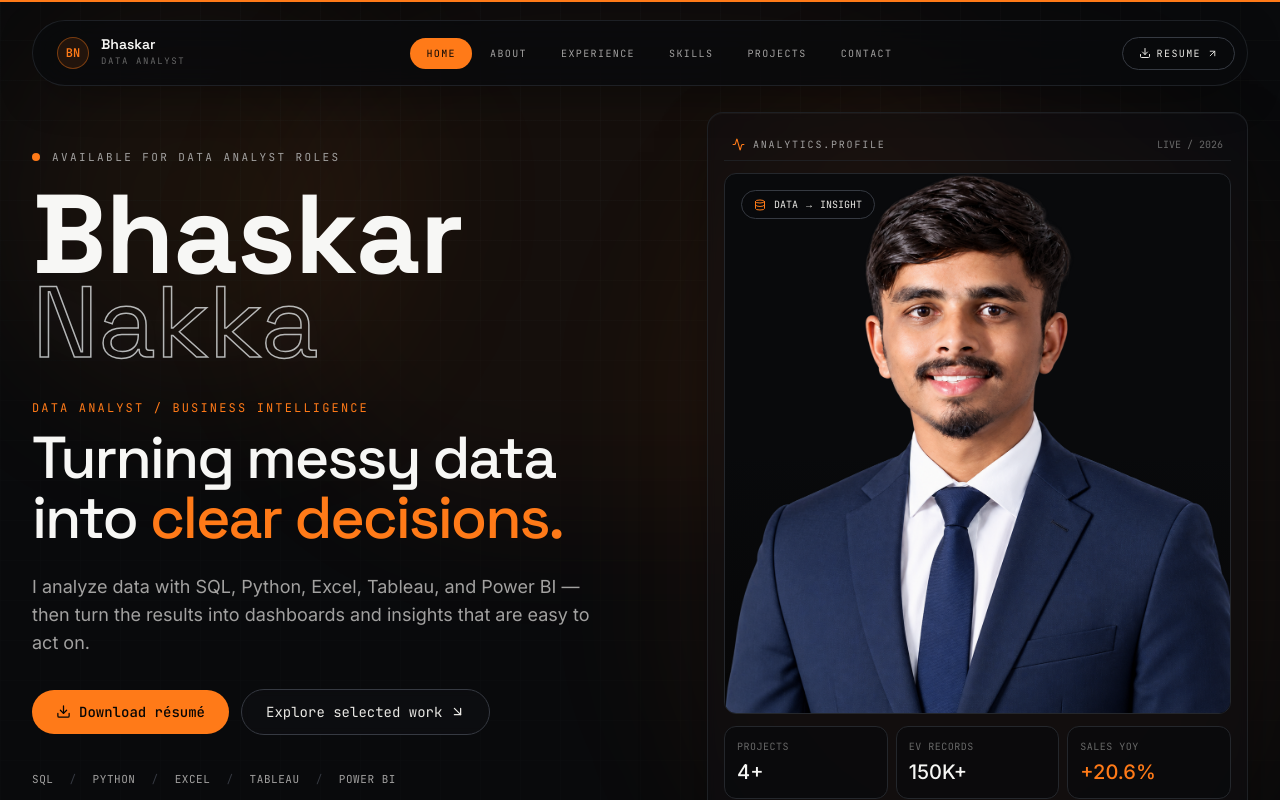
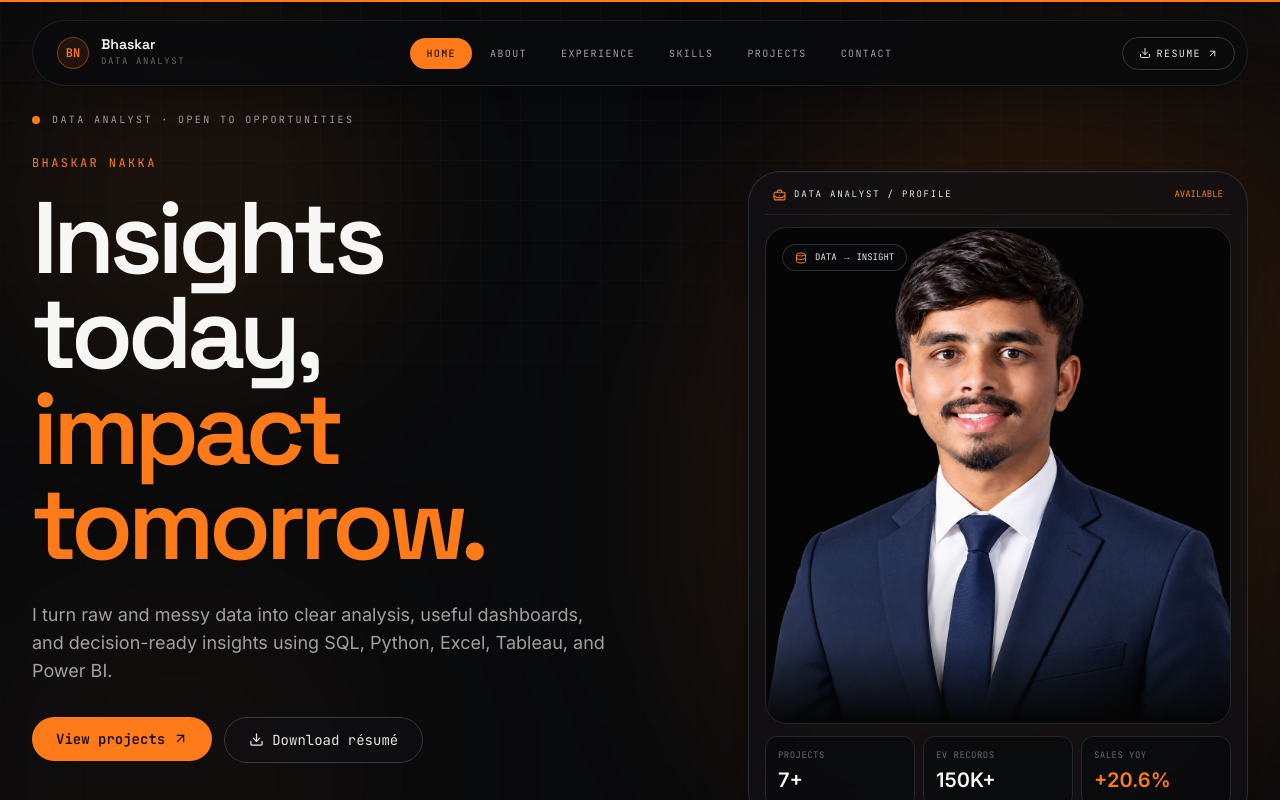
Before and after one commit to bhaskar-nb/portfolio, a Next.js app: page / in a window 1280 px wide. Shown: the top 800 px of the page. Built offline with nearby package versions, Linux system fonts and the light colour scheme.

Commit message:
feat: redesign hero around preview 4

```diff
--- a/components/Hero.tsx
+++ b/components/Hero.tsx
@@ -2,150 +2,127 @@
 
 import Image from "next/image";
 import { motion } from "framer-motion";
-import { Download, Mail, Github, Linkedin, BarChart3, ArrowDownRight, Database, Activity } from "lucide-react";
+import { Download, Mail, Github, Linkedin, BarChart3, ArrowUpRight, Database, BriefcaseBusiness } from "lucide-react";
 import { profile } from "@/lib/data";
 import MagneticButton from "@/components/MagneticButton";
-
-const [firstName, ...remainingName] = profile.name.split(" ");
-const lastName = remainingName.join(" ");
 
 export default function Hero() {
   return (
     <section id="home" className="relative flex min-h-[100svh] items-center overflow-hidden px-4 pb-16 pt-28 sm:px-6 lg:px-8">
-      <div className="pointer-events-none absolute inset-0 bg-grid-fine bg-grid opacity-60" />
-      <div className="pointer-events-none absolute left-1/2 top-0 h-[520px] w-[760px] -translate-x-1/2 rounded-full bg-teal/5 blur-3xl" />
+      <div className="pointer-events-none absolute inset-0 bg-grid-fine bg-grid opacity-50" />
+      <div className="pointer-events-none absolute -right-32 top-10 h-[520px] w-[520px] rounded-full bg-gold/10 blur-[140px]" />
+      <div className="pointer-events-none absolute left-0 bottom-0 h-[360px] w-[360px] rounded-full bg-gold/5 blur-[120px]" />
 
-      <div className="relative mx-auto grid w-full max-w-7xl items-center gap-14 lg:grid-cols-[1.08fr_0.92fr] lg:gap-10">
+      <div className="relative mx-auto grid w-full max-w-7xl items-center gap-12 lg:grid-cols-[1fr_0.86fr] lg:gap-16">
         <div className="relative z-10">
           <motion.div
             initial={{ opacity: 0, y: 18 }}
             animate={{ opacity: 1, y: 0 }}
-            transition={{ duration: 0.7 }}
-            className="mb-6 flex items-center gap-3 font-mono text-[11px] uppercase tracking-[0.22em] text-ink-400"
+            transition={{ duration: 0.65 }}
+            className="mb-7 flex items-center gap-3 font-mono text-[10px] uppercase tracking-[0.24em] text-ink-400"
           >
             <span className="dot-live" />
-            Available for Data Analyst roles
+            Data Analyst · Open to opportunities
           </motion.div>
 
           <motion.div
             initial={{ opacity: 0, y: 22 }}
             animate={{ opacity: 1, y: 0 }}
-            transition={{ duration: 0.75, delay: 0.08 }}
-            className="select-none font-display leading-[0.82] tracking-[-0.055em]"
-            aria-label={profile.name}
+            transition={{ duration: 0.75, delay: 0.05 }}
+            className="max-w-3xl"
           >
-            <span className="font-[var(--font-bodoni-moda)] text-[4rem] font-bold text-ink-100 sm:text-[5.8rem] lg:text-[7rem]">{firstName}</span>
-            <br />
-            <span className="name-outline font-[var(--font-bodoni-moda)] text-[3.55rem] font-normal sm:text-[5.15rem] lg:text-[6.3rem]">{lastName}</span>
-          </motion.div>
-
-          <motion.div
-            initial={{ opacity: 0, y: 16 }}
-            animate={{ opacity: 1, y: 0 }}
-            transition={{ duration: 0.6, delay: 0.2 }}
-            className="mt-9 max-w-2xl"
-          >
-            <div className="mb-3 font-mono text-xs uppercase tracking-[0.18em] text-teal">Data Analyst / Business Intelligence</div>
-            <h1 className="text-balance text-[2.45rem] font-medium leading-[1.02] tracking-[-0.035em] text-ink-100 sm:text-[3.25rem] lg:text-[3.7rem]">
-              Turning messy data into <span className="text-teal">clear decisions.</span>
+            <div className="font-mono text-xs uppercase tracking-[0.2em] text-gold">{profile.name}</div>
+            <h1 className="mt-5 text-balance font-display text-[3.5rem] font-semibold leading-[0.94] tracking-[-0.055em] text-ink-100 sm:text-[5rem] lg:text-[6.35rem]">
+              Insights today,
+              <br />
+              <span className="text-gold">impact tomorrow.</span>
             </h1>
-            <p className="mt-6 max-w-xl text-base leading-7 text-ink-400 sm:text-lg">
-              I analyze data with SQL, Python, Excel, Tableau, and Power BI — then turn the results into dashboards and insights that are easy to act on.
+            <p className="mt-7 max-w-xl text-base leading-7 text-ink-400 sm:text-lg">
+              I turn raw and messy data into clear analysis, useful dashboards, and decision-ready insights using SQL, Python, Excel, Tableau, and Power BI.
             </p>
           </motion.div>
 
           <motion.div
             initial={{ opacity: 0, y: 14 }}
             animate={{ opacity: 1, y: 0 }}
-            transition={{ duration: 0.55, delay: 0.35 }}
-            className="mt-8 flex flex-wrap items-center gap-3"
+            transition={{ duration: 0.55, delay: 0.22 }}
+            className="mt-8 flex flex-wrap gap-3"
           >
-            <MagneticButton href="/Resume.pdf" download className="btn-primary"><Download size={15} /> Download résumé</MagneticButton>
-            <MagneticButton onClick={() => document.getElementById("projects")?.scrollIntoView({ behavior: "smooth" })} className="btn-secondary">Explore selected work <ArrowDownRight size={15} /></MagneticButton>
+            <MagneticButton href="#projects" className="btn-primary">View projects <ArrowUpRight size={15} /></MagneticButton>
+            <MagneticButton href="/Resume.pdf" download className="btn-secondary"><Download size={15} /> Download résumé</MagneticButton>
           </motion.div>
 
           <motion.div
             initial={{ opacity: 0 }}
             animate={{ opacity: 1 }}
-            transition={{ delay: 0.5 }}
-            className="mt-9 flex flex-wrap items-center gap-x-4 gap-y-2 font-mono text-[11px] uppercase tracking-wider text-ink-400"
+            transition={{ delay: 0.38 }}
+            className="mt-9 flex flex-wrap items-center gap-x-3 gap-y-2 font-mono text-[10px] uppercase tracking-[0.16em] text-ink-600"
           >
-            <span>SQL</span><span className="text-base-400">/</span><span>Python</span><span className="text-base-400">/</span><span>Excel</span><span className="text-base-400">/</span><span>Tableau</span><span className="text-base-400">/</span><span>Power BI</span>
+            <span className="text-ink-300">SQL</span><span>/</span><span>Python</span><span>/</span><span>Excel</span><span>/</span><span>Tableau</span><span>/</span><span>Power BI</span>
           </motion.div>
 
           <motion.div
             initial={{ opacity: 0, y: 10 }}
             animate={{ opacity: 1, y: 0 }}
-            transition={{ duration: 0.5, delay: 0.6 }}
-            className="mt-7 flex items-center gap-4 border-t border-base-500/70 pt-5"
+            transition={{ duration: 0.5, delay: 0.48 }}
+            className="mt-8 flex items-center gap-4 border-t border-base-500/80 pt-5"
           >
             <div className="flex items-center gap-3">
-              <a href={profile.links.github} target="_blank" rel="noreferrer" aria-label="GitHub" className="text-ink-400 transition-colors hover:text-ink-100"><Github size={18} /></a>
-              <a href={profile.links.linkedin} target="_blank" rel="noreferrer" aria-label="LinkedIn" className="text-ink-400 transition-colors hover:text-ink-100"><Linkedin size={18} /></a>
-              <a href={profile.links.tableau} target="_blank" rel="noreferrer" aria-label="Tableau Public" className="text-ink-400 transition-colors hover:text-ink-100"><BarChart3 size={18} /></a>
-              <a href={`mailto:${profile.email}`} aria-label="Email" className="text-ink-400 transition-colors hover:text-ink-100"><Mail size={18} /></a>
+              <a href={profile.links.linkedin} target="_blank" rel="noreferrer" aria-label="LinkedIn" className="text-ink-400 transition-colors hover:text-gold"><Linkedin size={17} /></a>
+              <a href={profile.links.github} target="_blank" rel="noreferrer" aria-label="GitHub" className="text-ink-400 transition-colors hover:text-gold"><Github size={17} /></a>
+              <a href={profile.links.tableau} target="_blank" rel="noreferrer" aria-label="Tableau Public" className="text-ink-400 transition-colors hover:text-gold"><BarChart3 size={17} /></a>
+              <a href={`mailto:${profile.email}`} aria-label="Email" className="text-ink-400 transition-colors hover:text-gold"><Mail size={17} /></a>
             </div>
-            <div className="hidden h-4 w-px bg-base-500 sm:block" />
-            <span className="font-mono text-[11px] text-ink-600">Visakhapatnam, India</span>
+            <span className="hidden h-4 w-px bg-base-500 sm:block" />
+            <span className="font-mono text-[10px] text-ink-600">{profile.location}</span>
           </motion.div>
         </div>
 
         <motion.div
-          initial={{ opacity: 0, scale: 0.94, y: 18 }}
-          animate={{ opacity: 1, scale: 1, y: 0 }}
-          transition={{ duration: 0.8, delay: 0.25 }}
-          className="relative mx-auto w-full max-w-[560px] lg:mr-0"
+          initial={{ opacity: 0, x: 30, scale: 0.96 }}
+          animate={{ opacity: 1, x: 0, scale: 1 }}
+          transition={{ duration: 0.8, delay: 0.2 }}
+          className="relative mx-auto w-full max-w-[500px] lg:mr-0"
         >
-          <div className="absolute -inset-10 rounded-full bg-teal/5 blur-3xl" />
-
-          <div className="panel relative overflow-hidden bg-base-700/35 p-3 sm:p-4">
-            <div className="panel-header px-2 py-2">
-              <div className="flex items-center gap-2 font-mono text-[10px] uppercase tracking-[0.18em] text-ink-400">
-                <Activity size={13} className="text-teal" />
-                analytics.profile
+          <div className="absolute -inset-10 rounded-full bg-gold/10 blur-[90px]" />
+          <div className="relative overflow-hidden rounded-[2rem] border border-base-400/70 bg-base-700/70 p-3 shadow-panel backdrop-blur-xl sm:p-4">
+            <div className="flex items-center justify-between border-b border-base-500/70 px-2 pb-3">
+              <div className="flex items-center gap-2 font-mono text-[9px] uppercase tracking-[0.2em] text-ink-500">
+                <BriefcaseBusiness size={13} className="text-gold" />
+                data analyst / profile
               </div>
-              <span className="font-mono text-[10px] text-ink-600">LIVE / 2026</span>
+              <span className="font-mono text-[9px] text-gold">AVAILABLE</span>
             </div>
 
-            <div className="relative mt-3 overflow-hidden rounded-xl border border-base-500 bg-base-800">
-              <div className="pointer-events-none absolute inset-0 bg-gradient-to-t from-base-900/80 via-transparent to-transparent" />
-              <div className="absolute left-4 top-4 z-20 flex items-center gap-2 rounded-full border border-base-400 bg-base-800/75 px-3 py-1.5 font-mono text-[10px] text-ink-300 backdrop-blur-md">
-                <Database size={12} className="text-teal" />
+            <div className="relative mt-3 overflow-hidden rounded-[1.35rem] border border-base-500 bg-base-900">
+              <div className="absolute inset-x-0 bottom-0 z-20 h-1/3 bg-gradient-to-t from-base-900 via-base-900/20 to-transparent" />
+              <div className="absolute left-4 top-4 z-30 flex items-center gap-2 rounded-full border border-base-400/80 bg-base-800/70 px-3 py-1.5 font-mono text-[9px] text-ink-300 backdrop-blur-md">
+                <Database size={12} className="text-gold" />
                 DATA → INSIGHT
               </div>
               <Image
                 src="/DP image.png"
-                alt={`${profile.name} - Data Analyst`}
+                alt={`${profile.name} — Data Analyst`}
                 width={700}
                 height={760}
                 priority
                 className="relative z-10 mx-auto h-auto w-full object-contain"
-                sizes="(max-width: 1024px) 90vw, 560px"
+                sizes="(max-width: 1024px) 92vw, 500px"
               />
             </div>
 
             <div className="grid grid-cols-3 gap-2 pt-3">
-              <div className="rounded-xl border border-base-500 bg-base-800/70 p-3">
-                <div className="font-mono text-[10px] uppercase tracking-wider text-ink-600">Projects</div>
-                <div className="mt-1 text-xl font-medium text-ink-100">4+</div>
+              <div className="rounded-xl border border-base-500 bg-base-800/80 p-3">
+                <div className="font-mono text-[9px] uppercase tracking-wider text-ink-600">Projects</div>
+                <div className="mt-1 text-xl font-semibold text-ink-100">7+</div>
               </div>
-              <div className="rounded-xl border border-base-500 bg-base-800/70 p-3">
-                <div className="font-mono text-[10px] uppercase tracking-wider text-ink-600">EV records</div>
-                <div className="mt-1 text-xl font-medium text-ink-100">150K+</div>
+              <div className="rounded-xl border border-base-500 bg-base-800/80 p-3">
+                <div className="font-mono text-[9px] uppercase tracking-wider text-ink-600">EV records</div>
+                <div className="mt-1 text-xl font-semibold text-ink-100">150K+</div>
               </div>
-              <div className="rounded-xl border border-base-500 bg-base-800/70 p-3">
-                <div className="font-mono text-[10px] uppercase tracking-wider text-ink-600">Sales YoY</div>
-                <div className="mt-1 text-xl font-medium text-teal">+20.6%</div>
-              </div>
-            </div>
-
-            <div className="mt-2 rounded-xl border border-base-500 bg-base-800/70 p-3 sm:p-3.5">
-              <div className="flex flex-col gap-1.5 sm:flex-row sm:items-center sm:justify-between sm:gap-4">
-                <div className="min-w-0">
-                  <div className="font-mono text-[9px] uppercase tracking-wider text-ink-600">Latest finding</div>
-                  <div className="mt-1 text-xs leading-5 text-ink-200 sm:text-sm">Profit growth outpaced sales growth.</div>
-                </div>
-                <div className="shrink-0 font-mono text-[9px] text-teal sm:text-[10px]">+43.7% profit YoY</div>
+              <div className="rounded-xl border border-base-500 bg-base-800/80 p-3">
+                <div className="font-mono text-[9px] uppercase tracking-wider text-ink-600">Sales YoY</div>
+                <div className="mt-1 text-xl font-semibold text-gold">+20.6%</div>
               </div>
             </div>
           </div>
```
